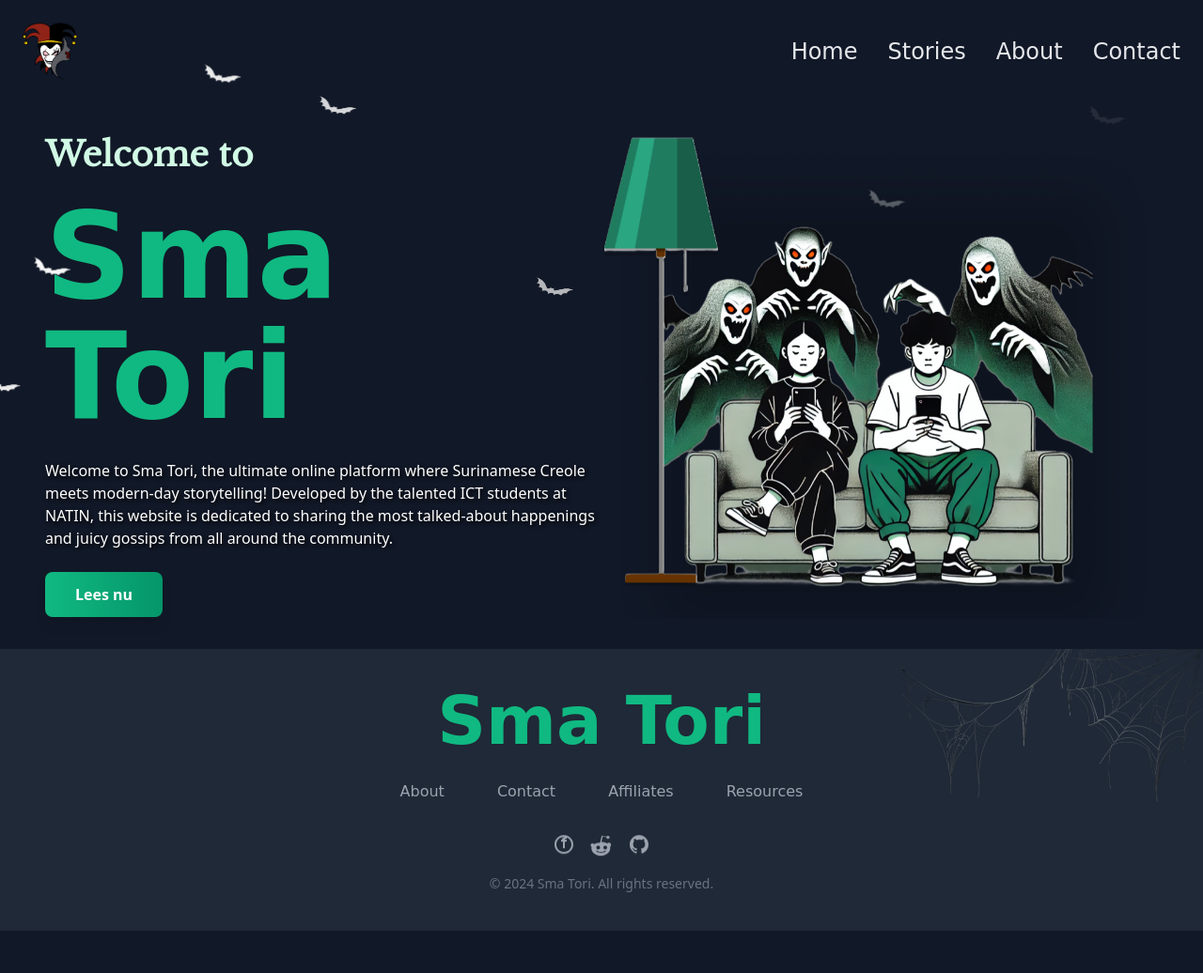
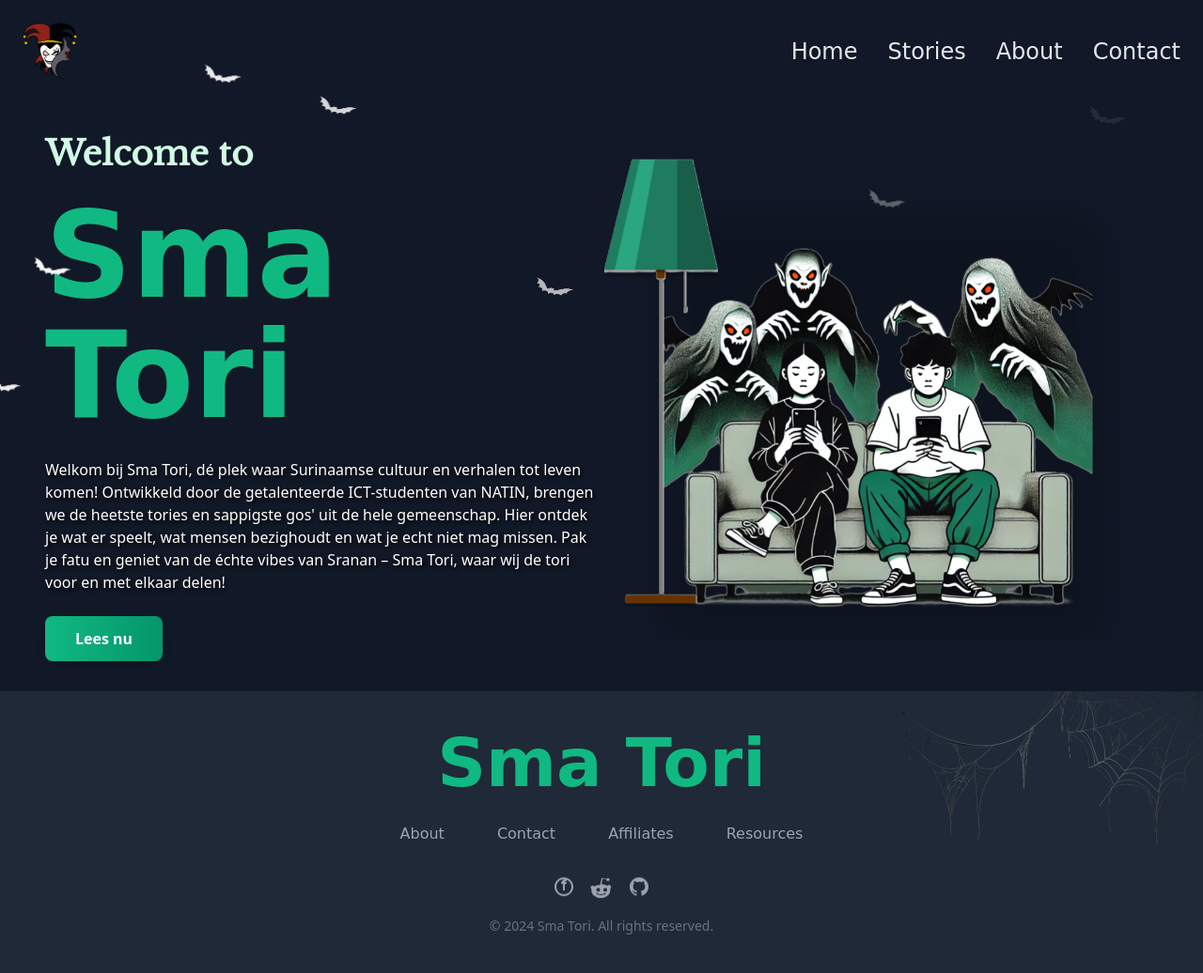
Before and after one commit to LeoRanoe/Projecten-Periode-7, a website: page dist/index.html in a window 1280 px wide. Shown: the whole page at 94% size. Before the commit the page ends 991 px from the top, so only its background shows below. Drawn offline with nearby package versions, Linux system fonts and the light colour scheme; a web font is replaced by a local one.

Commit message:
refactor: texten veranderd

```diff
--- a/dist/index.html
+++ b/dist/index.html
@@ -66,8 +66,9 @@
       <h1 class="text-4xl md:text 2xl font-bold  text-green-100" style="font-family: 'Libre Baskerville', serif;">Welcome to</h1>
       <h1 class="text-9xl font-bold text-green-500" style="font-family: 'Jolly Lodger', cursive;">Sma Tori</h1>
       <p class="text-white shadow-text summary-text">
-        Welcome to Sma Tori, the ultimate online platform where Surinamese Creole meets modern-day storytelling! Developed by the talented ICT students at NATIN, this website is dedicated to sharing the most talked-about happenings and juicy gossips from all around the community.
-      </p>
+        Welkom bij Sma Tori, dé plek waar Surinaamse cultuur en verhalen tot leven komen! Ontwikkeld door de getalenteerde ICT-studenten van NATIN, brengen we de heetste tories en sappigste gos' uit de hele gemeenschap. Hier ontdek je wat er speelt, wat mensen bezighoudt en wat je echt niet mag missen.
+
+        Pak je fatu en geniet van de échte vibes van Sranan – Sma Tori, waar wij de tori voor en met elkaar delen!      </p>
       <a href="/dist/stories.html" class="inline-block px-8 py-3 bg-gradient-to-r from-green-500 to-green-600 text-white font-bold rounded-lg shadow-lg hover:from-green-600 hover:to-green-700 hover:shadow-xl transition duration-300 transform hover:scale-105">
         Lees nu
       </a>
```
